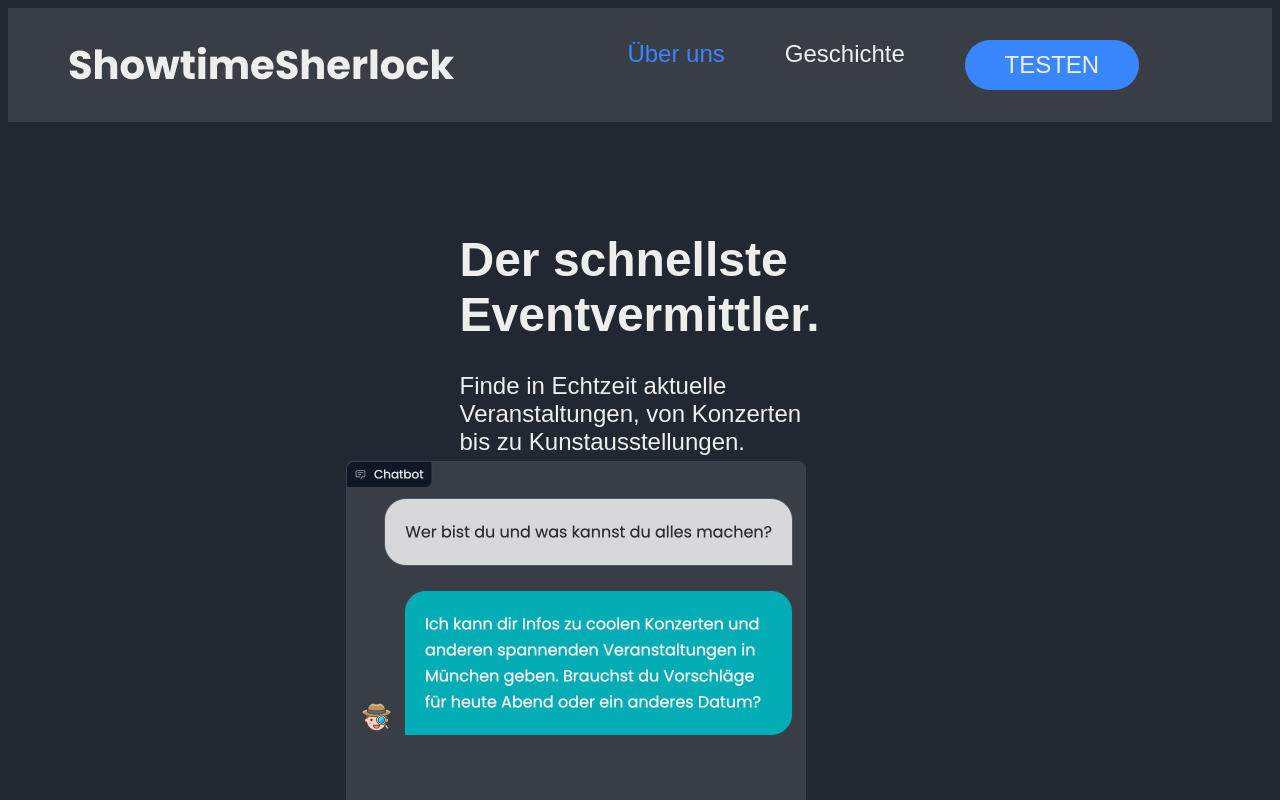
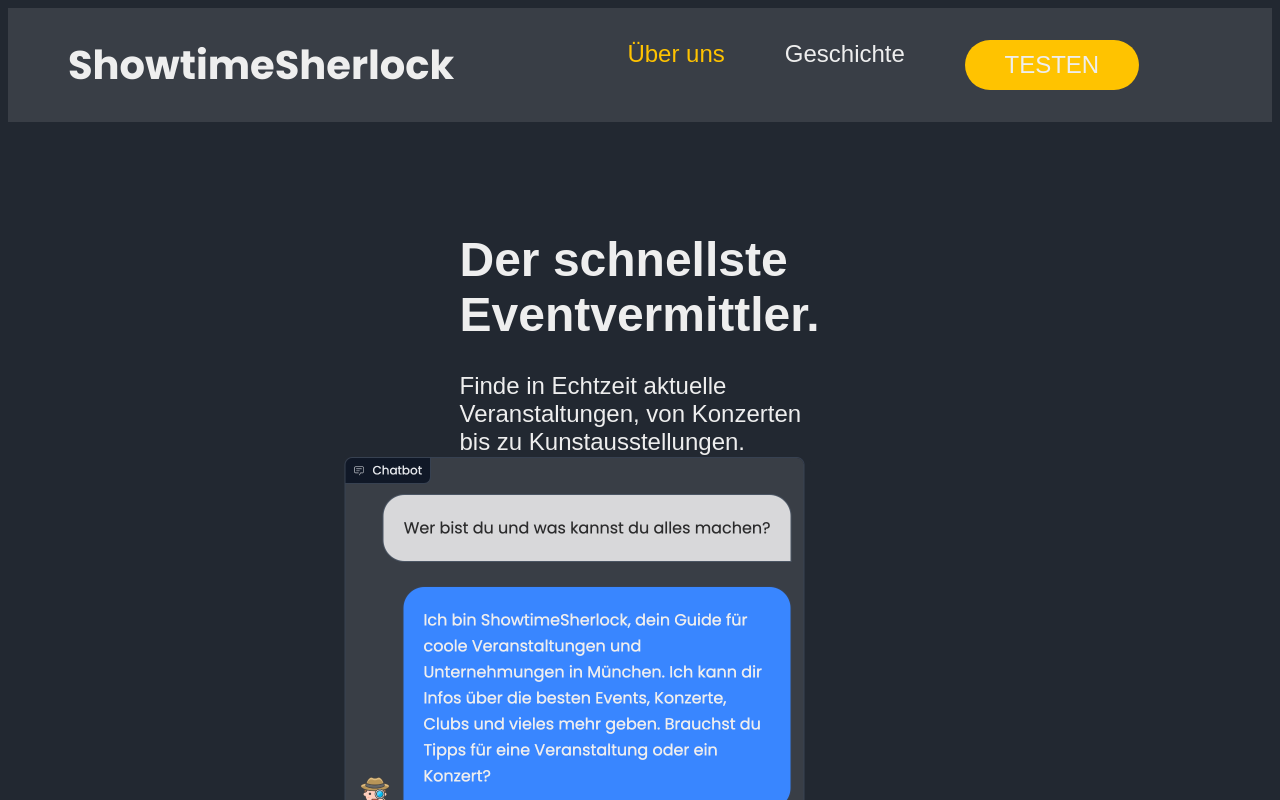
Before and after one commit to svenfydrich/landing-page_ShowtimeSherlock, a React (Create React App) app in the folder sts/: page / in a window 1280 px wide. In both pictures the pointer is over the link "Über uns". Shown: the top 800 px of the page. Built offline with nearby package versions, Linux system fonts and the light colour scheme.

Commit message:
changed colors

```diff
--- a/sts/src/App.css
+++ b/sts/src/App.css
@@ -32,7 +32,7 @@ a.aboutus, a.history {
 }
 
 a.aboutus:hover, a.history:hover {
-  color: #3A86FFFF;
+  color: #FFC300;
   transition: color ease 0.7s;
 }
 
@@ -41,14 +41,9 @@ a.test {
   text-decoration: none;
 }
 
-a.test:hover {
-  color: #3A86FFFF;
-  transition: cololor ease 0.7s;
-}
-
 #testbutton:hover {
-  background-color: #EEEEEE;
-  transition: background-color ease 0.7s;
+  background-color: #3A86FFFF;
+  transition: background-color ease-out 0.3s;
 }
 
 #about, #history, #test {
@@ -57,7 +52,7 @@ a.test:hover {
 }
 
 #testbutton {
-  background-color: #3A86FFFF;
+  background-color: #FFC300;
   color: #EEEEEE;
   font-family: "Nunito", sans-serif;
   font-size: 24px;
@@ -98,7 +93,7 @@ h2.subtitle {
 }
 
 #testnow {
-  background-color: #3A86FFFF;
+  background-color: #FFC300;
   width: 240px;
   height: 85px;
   border: none;
@@ -113,14 +108,9 @@ a.testnow {
   color: #EEEEEE;
 }
 
-a.testnow:hover {
-  color: #3A86FFFF;
-  transition: color ease 2s;
-}
-
 #testnow:hover {
-  background-color: #EEEEEE;
-  transition: background-color ease 2s;
+  background-color: #3A86FFFF;
+  transition: background-color ease-out 0.3s;
 }
 
 #chatbotimg {
```
Also changed, not shown: sts/src/assets/chatbot.png.
